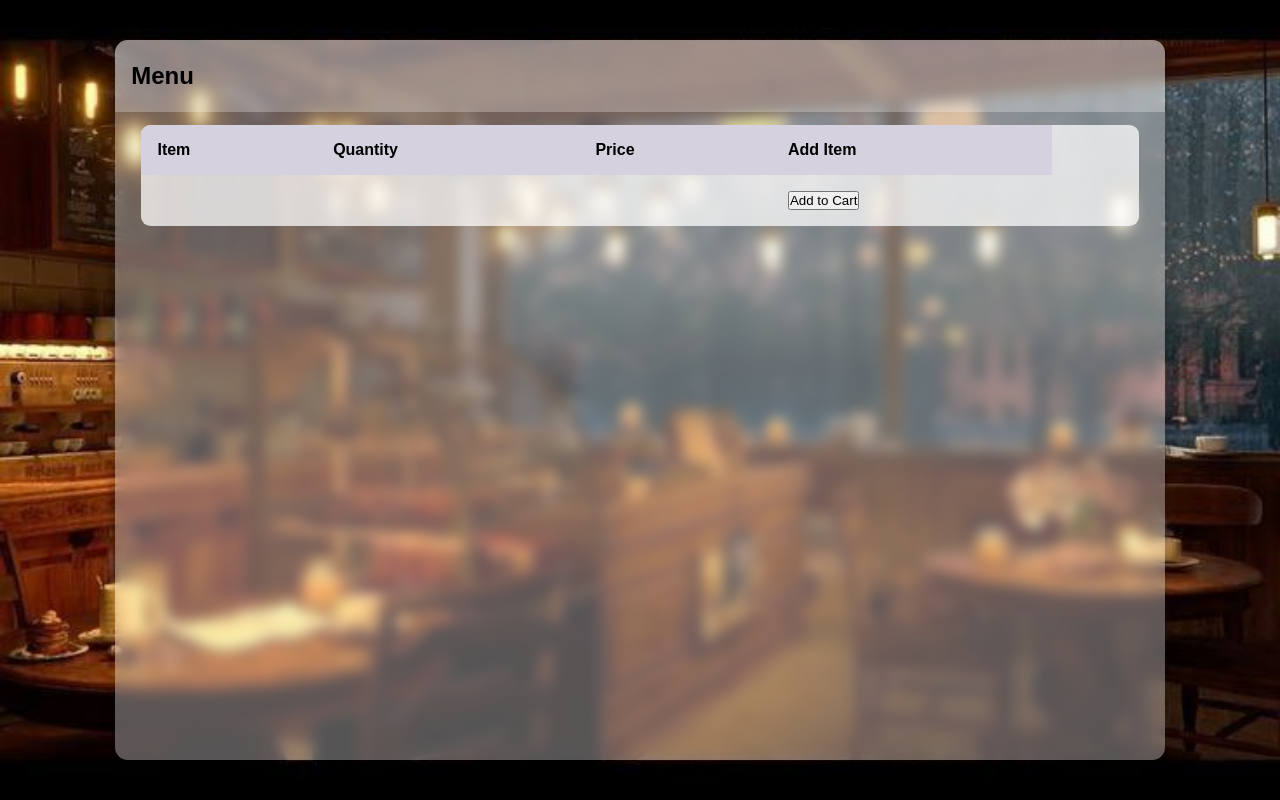
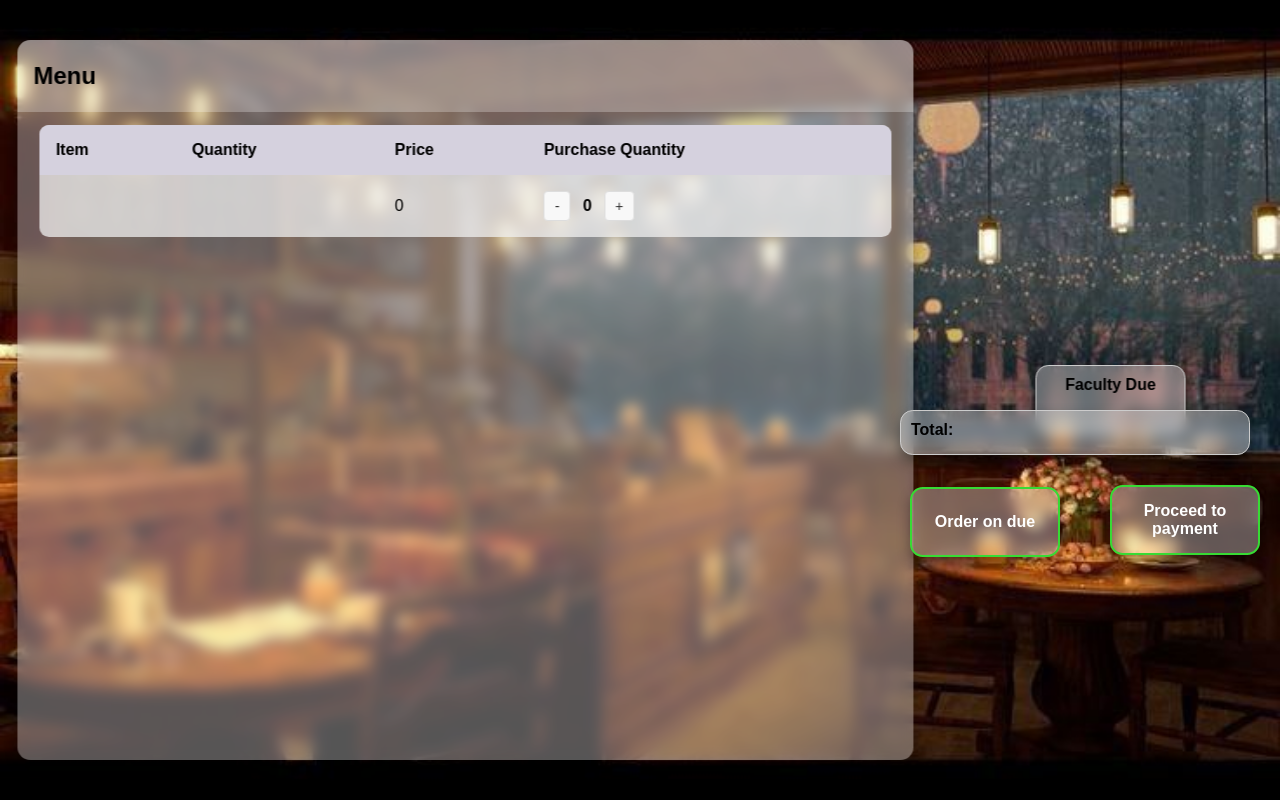
Before and after one commit to Slade-99/Cafeteria-Management-System, a PHP site: page /homepages/faculty_homepage.php?id=1 in a window 1280 px wide. Run offline with PHP 8.4, Linux system fonts and the light colour scheme; tables that the repository leaves empty or names only in its code hold one stand-in row (values such as "Sample post"); data that the repository does not hold is empty.

Commit message:
faculty menu updated

```diff
--- a/homepages/f.css
+++ b/homepages/f.css
@@ -64,8 +17,117 @@ body {
     align-items: center;
 }
 
+
+
+.value-box{
+    position: relative;
+    border: 1px solid #ccc;
+    padding: 10px;
+    margin: 10px;
+    width: 150px;
+    height: 70px;
+    text-align: center;
+    background-color: #fff5;
+    backdrop-filter: blur(7px);
+    box-shadow: 0 .4rem .8rem #0005;
+    border-radius: .8rem;
+    transform: translate(15%,0%);
+}
+.value-box-total{
+    display: inline-block;
+    position: absolute;
+    top: 400px; /* Adjust as needed */
+    right: 20px;
+    border: 1px solid #ccc;
+    padding: 10px;
+    margin: 10px;
+    width: 350px;
+    height: 45px;
+    text-align: left;
+    background-color: #fff5;
+    backdrop-filter: blur(7px);
+    box-shadow: 0 .4rem .8rem #0005;
+    border-radius: .8rem;
+}
+button {
+    cursor: pointer;
+    padding: 6px 10px;
+    font-size: 14px;
+    border: 1px solid #ddd;
+    border-radius: 4px;
+    background-color: #f8f8f8;
+    color: #333;
+    margin: 0;
+  }
+
+button:hover {
+    background-color: #ddd;
+  }
+
+.quantity-container {
+    display: flex;
+    align-items: center;
+  }
+
+.styled-button {
+    top: 450px; /* Adjust as needed */
+    right: 20px;
+    display: inline-block;
+    position: absolute;
+    padding: 10px 20px;
+    font-size: 16px;
+    font-weight: bold;
+    text-align: center;
+    text-decoration: none;
+    cursor: pointer;
+    border: 2px solid #37db34;
+    border-radius: 5px;
+    color: #ffffff;
+    background-color: #fff5;
+    backdrop-filter: blur(7px);
+    box-shadow: 0 .4rem .8rem #0005;
+    border-radius: .8rem;
+    width: 150px;
+    height: 70px;
+    transform: translate(0%,50%);
+
+  }
+.styled-button_2 {
+    top: 585px; /* Adjust as needed */
+    right: 220px;
+    display: inline-block;
+    position: absolute;
+    padding: 10px 20px;
+    font-size: 16px;
+    font-weight: bold;
+    text-align: center;
+    text-decoration: none;
+    cursor: pointer;
+    border: 2px solid #37db34;
+    border-radius: 5px;
+    color: #ffffff;
+    background-color: #fff5;
+    backdrop-filter: blur(7px);
+    box-shadow: 0 .4rem .8rem #0005;
+    border-radius: .8rem;
+    width: 150px;
+    height: 70px;
+    transform: translate(0%,-140%);
+
+  }
+
+.styled-button_2:hover {
+    background-color: #ffffff;
+    color: #3498db;
+  }
+span {
+    margin: 0 8px;
+    font-size: 16px;
+    font-weight: bold;
+  }
 main.table {
-    width: 82vw;
+    position: relative;
+    width: 70vw;
     height: 90vh;
     background-color: #fff5;
 
@@ -74,6 +136,7 @@ main.table {
     border-radius: .8rem;
 
     overflow: hidden;
+    transform: translate(-10%,0%);
 }
 
 .table__header {
--- a/homepages/faculty_homepage.php
+++ b/homepages/faculty_homepage.php
@@ -1,3 +1,19 @@
+<?php
+include "..\dbconnect.php";
+$id = $_GET['id'];
+$sql = "SELECT * from customer where Membership_ID = '$id'";
+            $result = mysqli_query($conn, $sql);
+
+            $row = mysqli_fetch_assoc($result);
+
+            $due = $row['Due'];
+
+
+
+
+?>
+
+
 <!DOCTYPE html>
 <html lang="en">
 <head>
@@ -8,6 +24,7 @@
       <link rel="stylesheet" href="f.css">
 </head>
 <body>
+
 
       <main class="table">
         <section class="table__header">
@@ -22,7 +39,7 @@
                         <th> Item </th>
                         <th> Quantity </th>
                         <th> Price </th>
-                        <th> Add Item </th>
+                        <th> Purchase Quantity</th>
 
                     </tr>
                 </thead>
@@ -34,19 +51,33 @@
 
                     $sql = "Select * from menu;";
                     $result = mysqli_query($conn, $sql);
+                    $temp = 1;
                     while ($row = mysqli_fetch_assoc($result)){
 
                         $item_name = $row['Name'];
                         $quantity = $row['Quantity'];
-                        $price = $row['Price'];
-                        echo "<tr>
+                        $price = ($row['Price'])*(75/100);
+                        $price = round($price);
+                        echo "<script>";
+                        echo "addToDictionary(".$item_name.");";
+                        echo "</script>";
+
+                        echo "
+                        <tr>
                         <td>". $item_name."</td>
                         <td>". $quantity."</td>
                         <td>". $price ."</td>
-                        <td><button type='submit' class='btn btn-primary'>Add to Cart</button><td>
+                        <td>
+
+                        <button type='button' onclick='decreaseQuantity($temp)'>-</button>
+                        <span  id='quantity_".$temp."'>0</span>
+                        <button type='button' onclick='increaseQuantity($temp)'>+</button>
+                        </td>
                         </tr>";
 
 
+
+                        $temp = $temp +1;
 
                     }
 
@@ -61,45 +92,177 @@
 
                 </tbody>
             </table>
+
+
         </section>
     </main>
+    <p id="output1"></p>
+   <script>
+
+var myDictionary = {};
 
 
 
 
-      <!--
-      <div class="wrapper">
-            <span class="icon-close"><ion-icon name="close-outline"></ion-icon></span>
-            <div class="from-box login">
-            <h2>Login</h2>
 
-            <form action="index.php" method="post">
-                  <div class="input-box">
-                        <span class="icon"><ion-icon name="mail-outline"></ion-icon></span>
-                        <input type="ID" id="userid" name="userid" class="form-control">
-                        <label for ="userid" >ID</label>
-                  </div>
-                  <div class="input-box">
-                        <span class="icon"><ion-icon name="lock-closed-outline"></ion-icon></span>
-                        <input type="password" class="form-control" id="userpassword" name="userpassword">
-                        <label for="password">Password</label>
 
-                  </div>
-                  <div class="remember-forgot"
-                  <label><input type="checkbox">Remember me</label>
-                  <a href="#">Forgot Password?</a>
-                  </div>
-                  <button type="submit" class="btn">Login</button>
-                  <div class="login-register">
-                        <p>Don't have any account? <a href="#" class="register-link">Register</a></p>
-                  </div>
-            </div>
-            </form>
-      </div>
+      var total = 0;
+  function increaseQuantity(itemId) {
+    var quantityElement = document.getElementById('quantity_' + itemId);
+    var currentQuantity = parseInt(quantityElement.innerText, 10);
 
--->
 
-      <script src="../script.js"></script>
+    var row = quantityElement.closest('tr');
+    if (row) {
+    var cells = row.cells;
+
+    // Calculate the indices of the two cells previous
+    var currentCellIndex = Array.from(cells).indexOf(quantityElement.parentNode);
+    var firstPreviousCellIndex = currentCellIndex - 1;
+    var secondPreviousCellIndex = currentCellIndex - 2;
+    var thirdPreviousCellIndex = currentCellIndex - 3;
+
+    // Extract information from the two cells previous
+    var firstPreviousColumnValue = cells[firstPreviousCellIndex].innerText;
+    var secondPreviousColumnValue = cells[secondPreviousCellIndex].innerText;
+    var thirdPreviousColumnValue = cells[thirdPreviousCellIndex].innerText;
+
+}
+
+      if(currentQuantity<secondPreviousColumnValue){
+      quantityElement.innerText = currentQuantity + 1;
+
+      var value = parseInt(firstPreviousColumnValue, 10);
+
+      total = total + value;
+
+      myDictionary[thirdPreviousColumnValue] = currentQuantity+1;
+
+      document.getElementById('output').innerHTML = total;
+
+
+
+
+}
+
+
+
+
+
+
+}
+
+  function decreaseQuantity(itemId) {
+    var quantityElement = document.getElementById('quantity_' + itemId);
+    var currentQuantity = parseInt(quantityElement.innerText, 10);
+    if (currentQuantity > 0) {
+      quantityElement.innerText = currentQuantity - 1;
+    }
+    var row = quantityElement.closest('tr');
+    if (row) {
+    var cells = row.cells;
+
+    // Calculate the indices of the two cells previous
+    var currentCellIndex = Array.from(cells).indexOf(quantityElement.parentNode);
+    var firstPreviousCellIndex = currentCellIndex - 1;
+    var secondPreviousCellIndex = currentCellIndex - 2;
+    var thirdPreviousCellIndex = currentCellIndex - 3;
+
+    // Extract information from the two cells previous
+    var firstPreviousColumnValue = cells[firstPreviousCellIndex].innerText;
+    var secondPreviousColumnValue = cells[secondPreviousCellIndex].innerText;
+    var thirdPreviousColumnValue = cells[thirdPreviousCellIndex].innerText;
+
+
+}
+      var value = parseInt(firstPreviousColumnValue, 10);
+      if(total - value >=0 && currentQuantity>0){
+      total = total - value;}
+      myDictionary[thirdPreviousColumnValue] = currentQuantity-1;
+      document.getElementById('output').innerHTML = total;
+
+
+
+// Call the function with the sample dictionary
+
+
+  }
+
+
+
+
+  var resultString = '';
+
+  function concatenatePositiveValues() {
+
+
+    for (var key in myDictionary) {
+        if (myDictionary.hasOwnProperty(key) && myDictionary[key] > 0) {
+            resultString +=  myDictionary[key] + 'x ' + key + ', ';
+        }
+    }
+
+    // Remove the trailing comma and space
+    resultString = resultString.slice(0, -2);
+
+    document.getElementById('output').innerHTML = total;
+}
+
+
+
+function sendVariables(){
+var xhr = new XMLHttpRequest();
+var form = document.createElement("form");
+            form.method = "post";
+            form.action = window.location.href; // Same page URL
+            form.style.display = "none";
+
+            // Add parameters as hidden fields
+            var params = {
+                key1: resultString,
+                key2: total,
+                key3: "Due"
+
+                // Add more key-value pairs as needed
+            };
+
+            for (var key in params) {
+                if (params.hasOwnProperty(key)) {
+                    var input = document.createElement("input");
+                    input.type = "hidden";
+                    input.name = key;
+                    input.value = params[key];
+                    form.appendChild(input);
+                }
+            }
+
+            document.body.appendChild(form);
+            form.submit();
+        }
+
+
+</script>
+
+
+
+
+    <div class="value-box">
+
+      <strong>Faculty Due</strong> <br><?php echo $due ?>
+
+    </div>
+
+    <div class="value-box-total" >
+    <strong >Total: </strong>
+      <strong id='output'> </strong>
+
+    </div>
+
+    <button type = 'submit' class="styled-button">Proceed to payment</button>
+    <button type = 'submit' method='post' class="styled-button_2" onclick="concatenatePositiveValues() ; sendVariables()">Order on due</button>
+
+
+
       <script type="module" src="https://unpkg.com/ionicons@7.1.0/dist/ionicons/ionicons.esm.js"></script>
       <script nomodule src="https://unpkg.com/ionicons@7.1.0/dist/ionicons/ionicons.js"></script>
 </body>
```
Also changed, not shown: other parts of homepages/f.css (+1 -48 lines).
